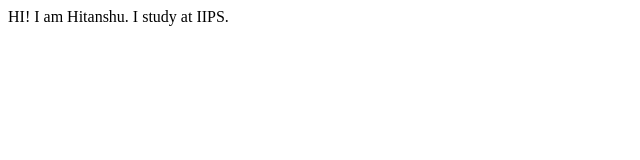
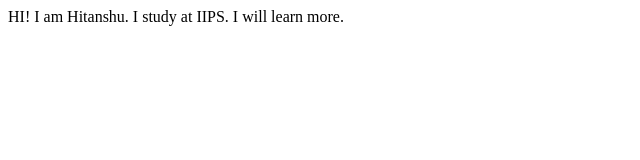
Before and after one commit to bhatt-hitanshu/hitanshu-bhatt, a plain HTML site: page index.html in a window 1280 px wide. Shown: the whole page, without its empty margins (0-640 px from the left). Drawn offline with Linux system fonts and the light colour scheme.

Commit message:
updated details

```diff
--- a/index.html
+++ b/index.html
@@ -9,5 +9,6 @@
 <body>
     HI! I am Hitanshu.
     I study at IIPS.
+    I will learn more.
 </body>
 </html>
```
